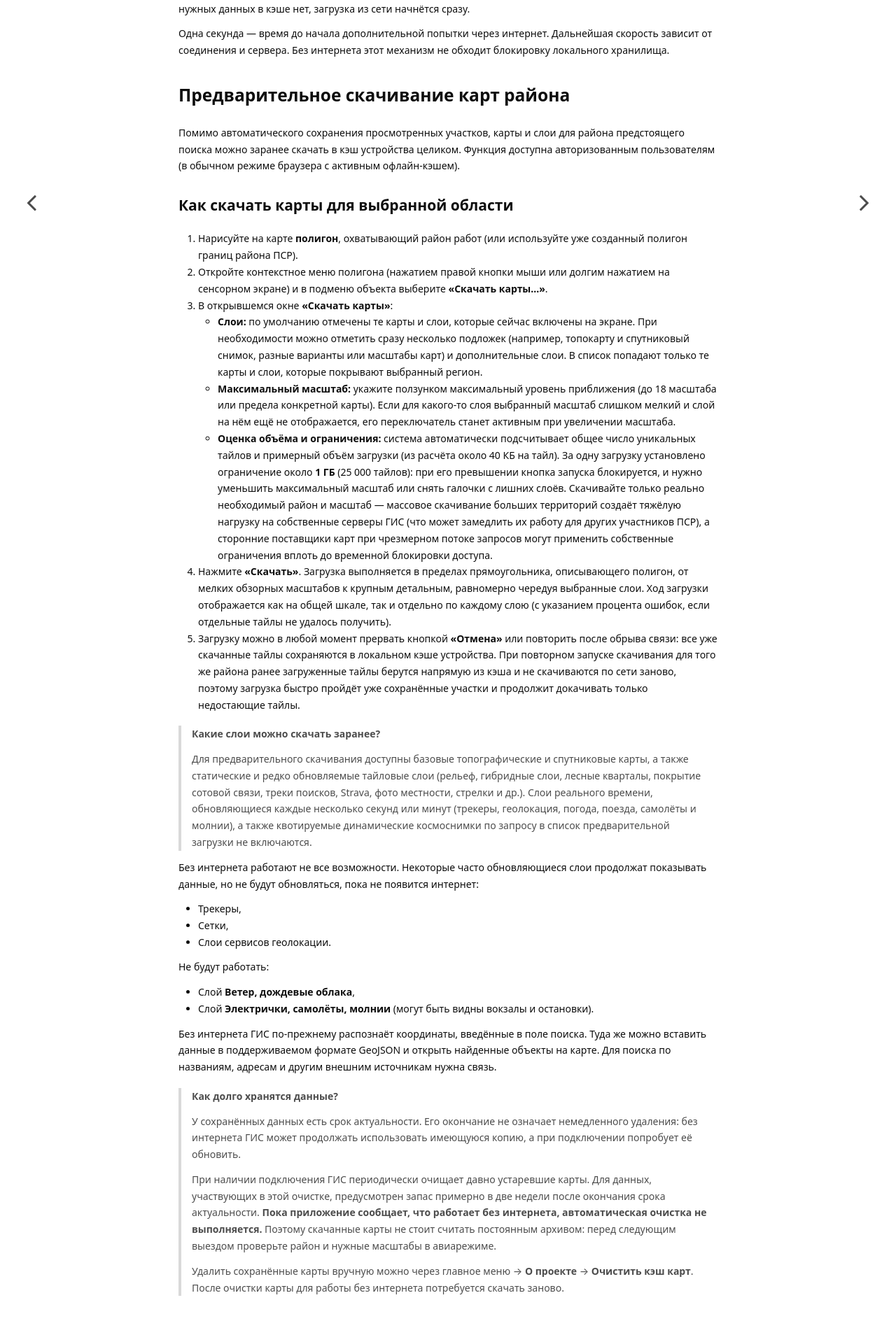
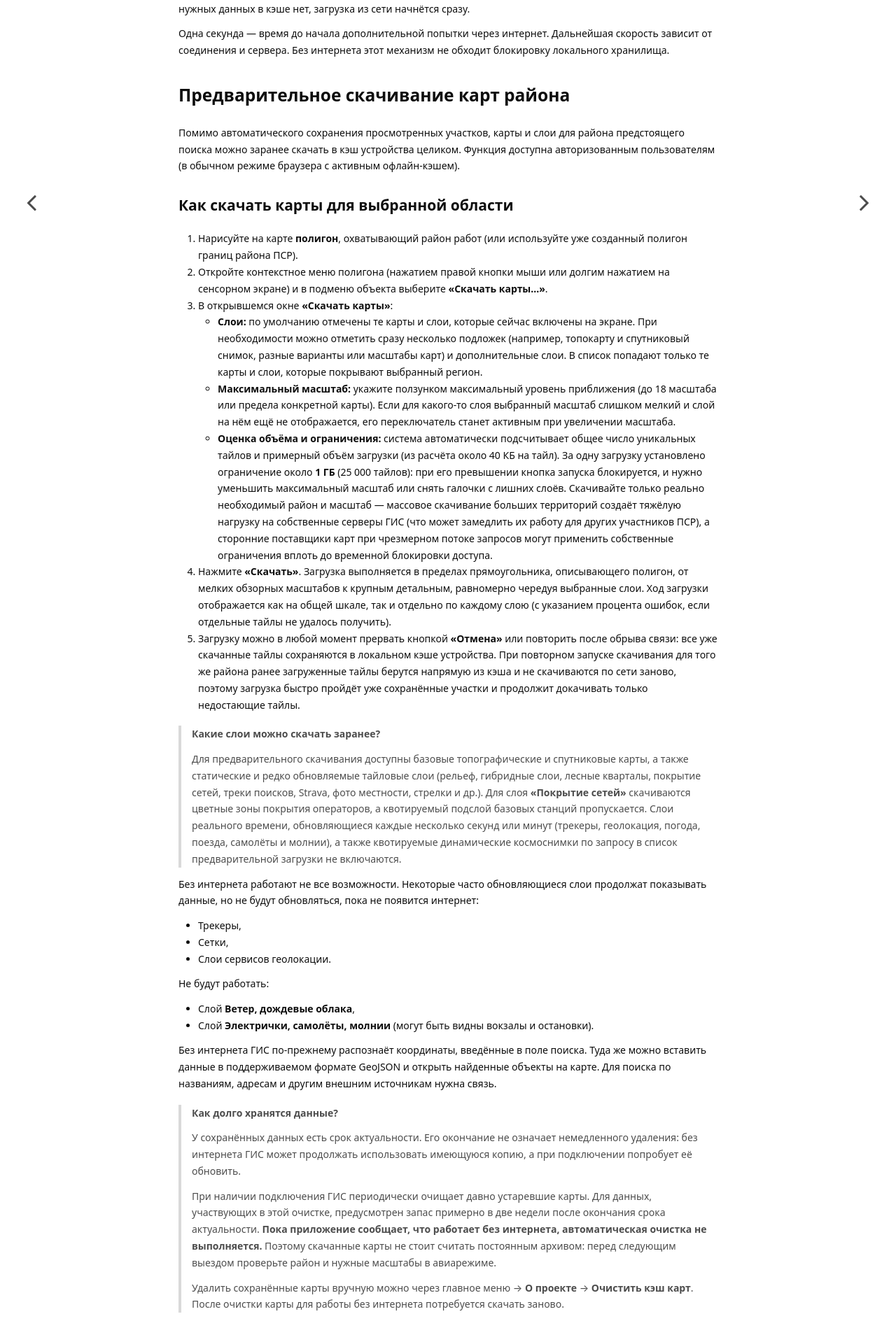
Before and after one commit to extremum-search-and-rescue/help.gis, a Jekyll site: the page built from _posts/2023-06-14-working-offline.md, in a window 1280 px wide. Shown: the part 1430-3338 px from the top of the page at 70% size. Built offline with Jekyll 4.4.1, drawn with Linux system fonts in a browser that asks for light colours.

Commit message:
help document cell towers quota

```diff
--- a/_posts/2023-06-14-working-offline.md
+++ b/_posts/2023-06-14-working-offline.md
@@ -62,7 +62,7 @@ redirect_from:
 5. Загрузку можно в любой момент прервать кнопкой **«Отмена»** или повторить после обрыва связи: все уже скачанные тайлы сохраняются в локальном кэше устройства. При повторном запуске скачивания для того же района ранее загруженные тайлы берутся напрямую из кэша и не скачиваются по сети заново, поэтому загрузка быстро пройдёт уже сохранённые участки и продолжит докачивать только недостающие тайлы.
 
 > ##### Какие слои можно скачать заранее?
-> Для предварительного скачивания доступны базовые топографические и спутниковые карты, а также статические и редко обновляемые тайловые слои (рельеф, гибридные слои, лесные кварталы, покрытие сотовой связи, треки поисков, Strava, фото местности, стрелки и др.). Слои реального времени, обновляющиеся каждые несколько секунд или минут (трекеры, геолокация, погода, поезда, самолёты и молнии), а также квотируемые динамические космоснимки по запросу в список предварительной загрузки не включаются.
+> Для предварительного скачивания доступны базовые топографические и спутниковые карты, а также статические и редко обновляемые тайловые слои (рельеф, гибридные слои, лесные кварталы, покрытие сетей, треки поисков, Strava, фото местности, стрелки и др.). Для слоя **«Покрытие сетей»** скачиваются цветные зоны покрытия операторов, а квотируемый подслой базовых станций пропускается. Слои реального времени, обновляющиеся каждые несколько секунд или минут (трекеры, геолокация, погода, поезда, самолёты и молнии), а также квотируемые динамические космоснимки по запросу в список предварительной загрузки не включаются.
 
 Без интернета работают не все возможности. Некоторые часто обновляющиеся слои продолжат показывать данные, но не будут обновляться, пока не появится интернет:
 - Трекеры,
```
Also changed, not shown: _posts/2023-06-12-ui-maps-and-layers.md (+11 -1 lines).
